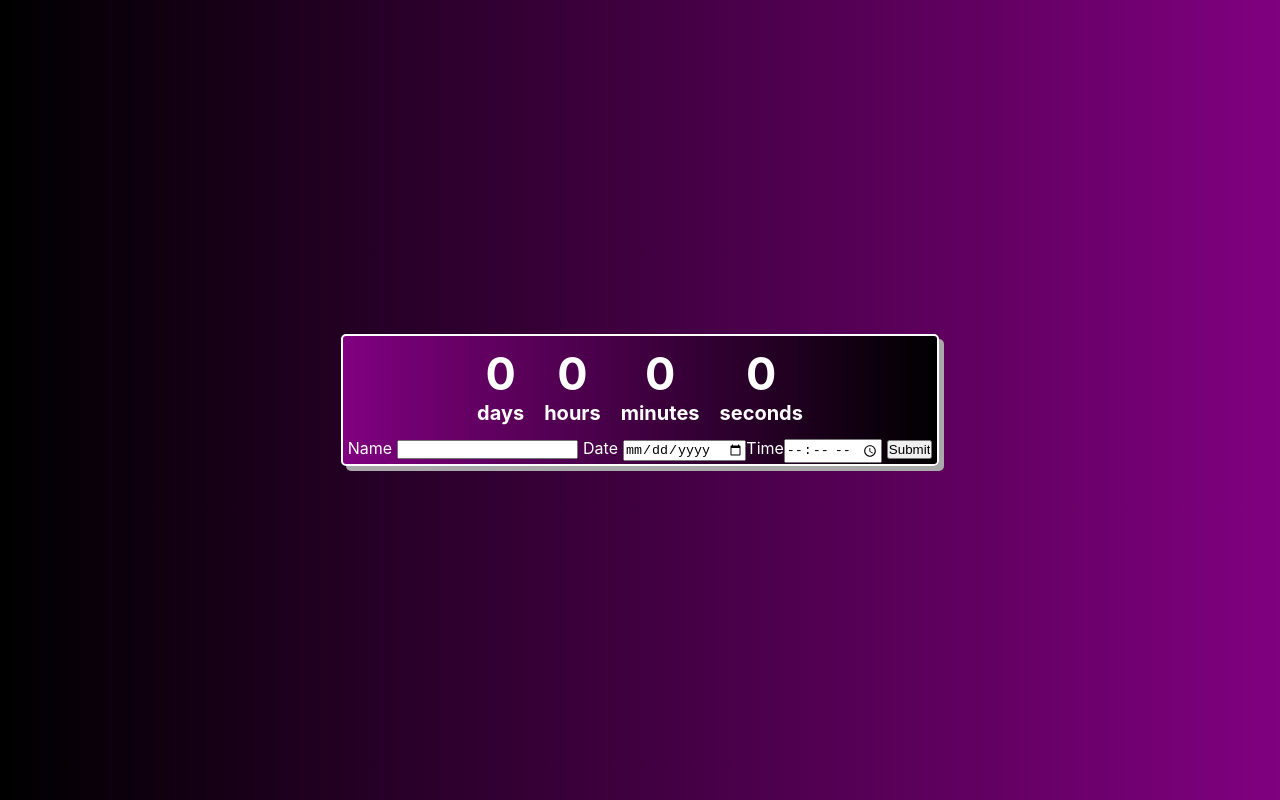
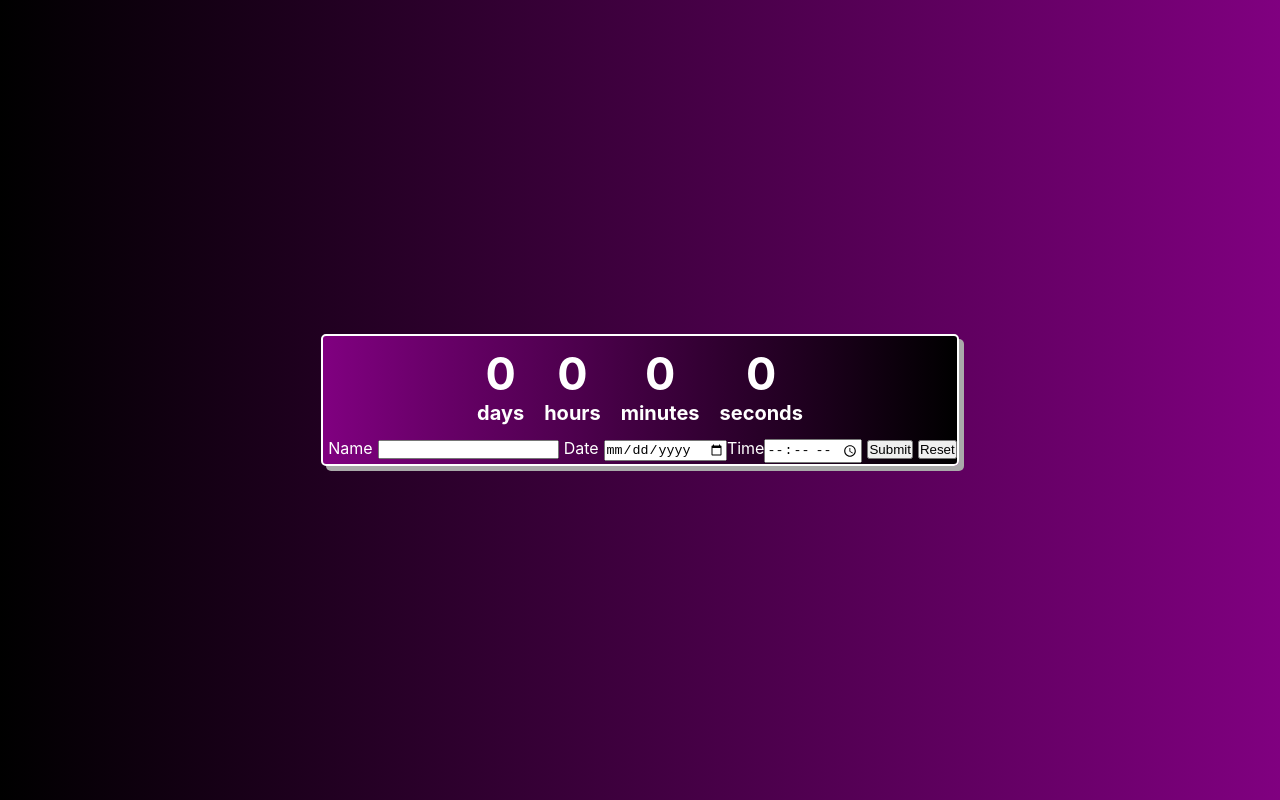
Before and after one commit to kevinszn23/countdown-timer, a React (Create React App) app in the folder countdown/: page / in a window 1280 px wide. Built offline with nearby package versions, Linux system fonts and the light colour scheme.

Commit message:
adding reset button

```diff
--- a/countdown/src/components/Form.js
+++ b/countdown/src/components/Form.js
@@ -110,6 +110,7 @@ export default function Form(props) {
 
         </label>
         <input type="Submit" value="Submit" className="timer-submit" />
+        <input type="Reset" value="Reset"/>
       </form>
     </div>
   );
```
